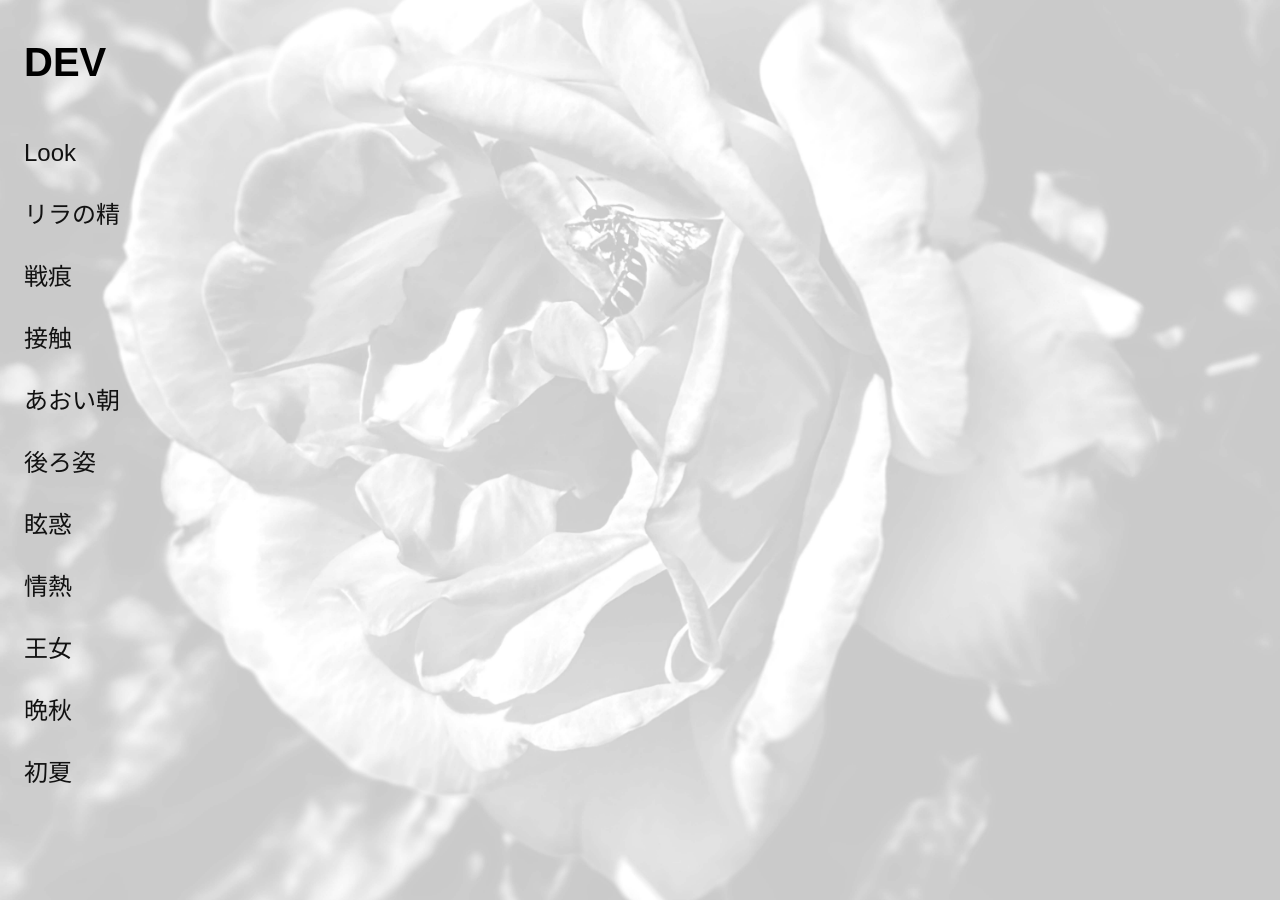
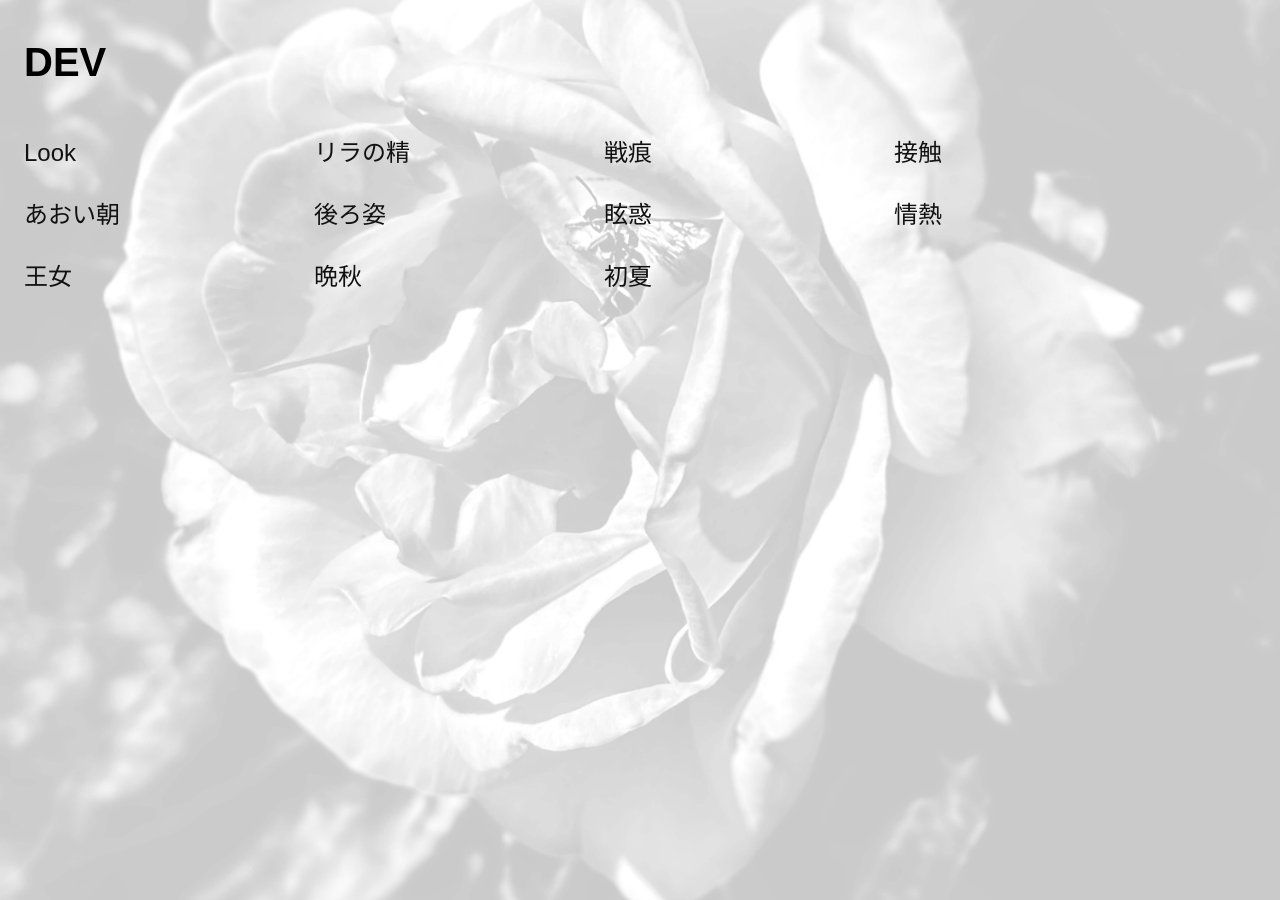
Before and after one commit to ohlucinda/gem-dtp, a Jekyll site: the page built from dev.html, in a window 1280 px wide. Built offline with Jekyll 4.4.1, drawn with Linux system fonts in a browser that asks for light colours; some web fonts are replaced.

Commit message:
Update dev.html

```diff
--- a/dev.html
+++ b/dev.html
@@ -52,6 +52,18 @@ gap: 26px;
 
 }
 
+.post-list {
+
+display: grid;
+
+grid-template-columns: repeat(auto-fit, minmax(220px, 1fr));
+
+gap: 26px 60px;
+
+max-width: 1100px;
+
+}
+
 .post-list a {
 
 font-size: 24px;
```
